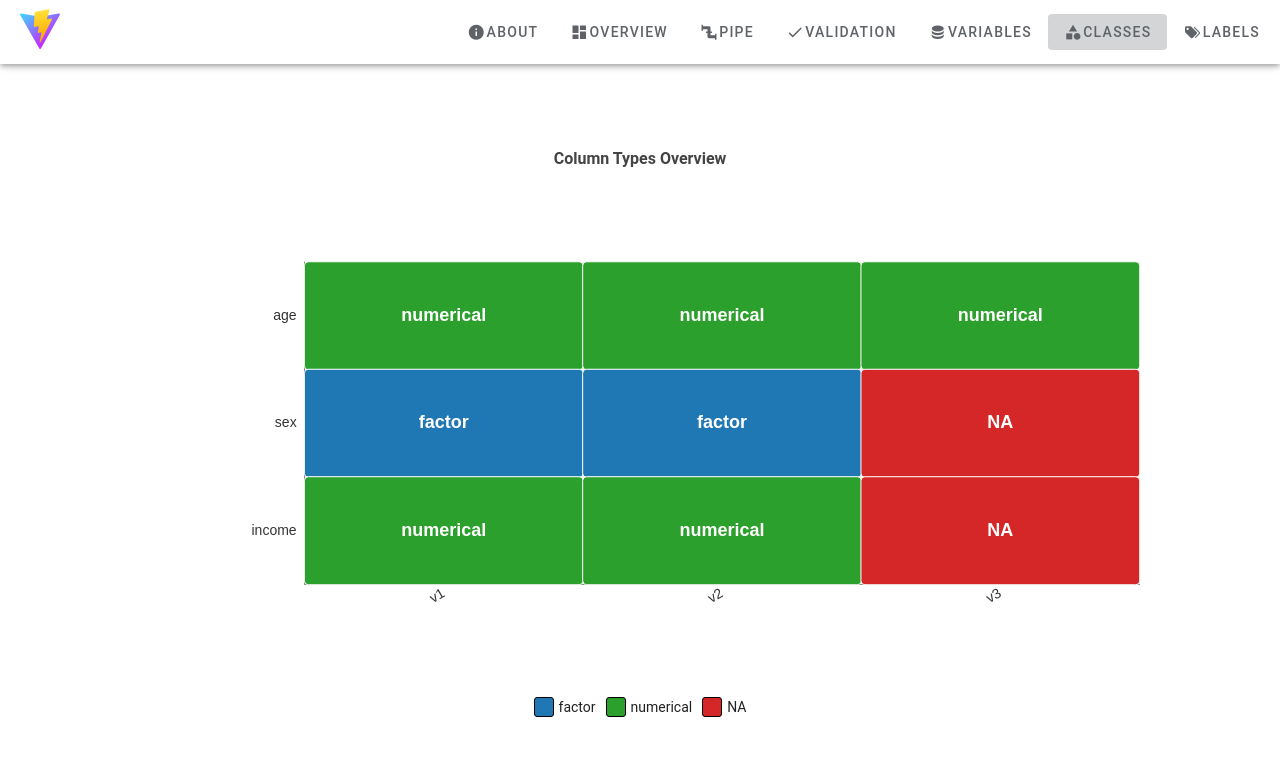
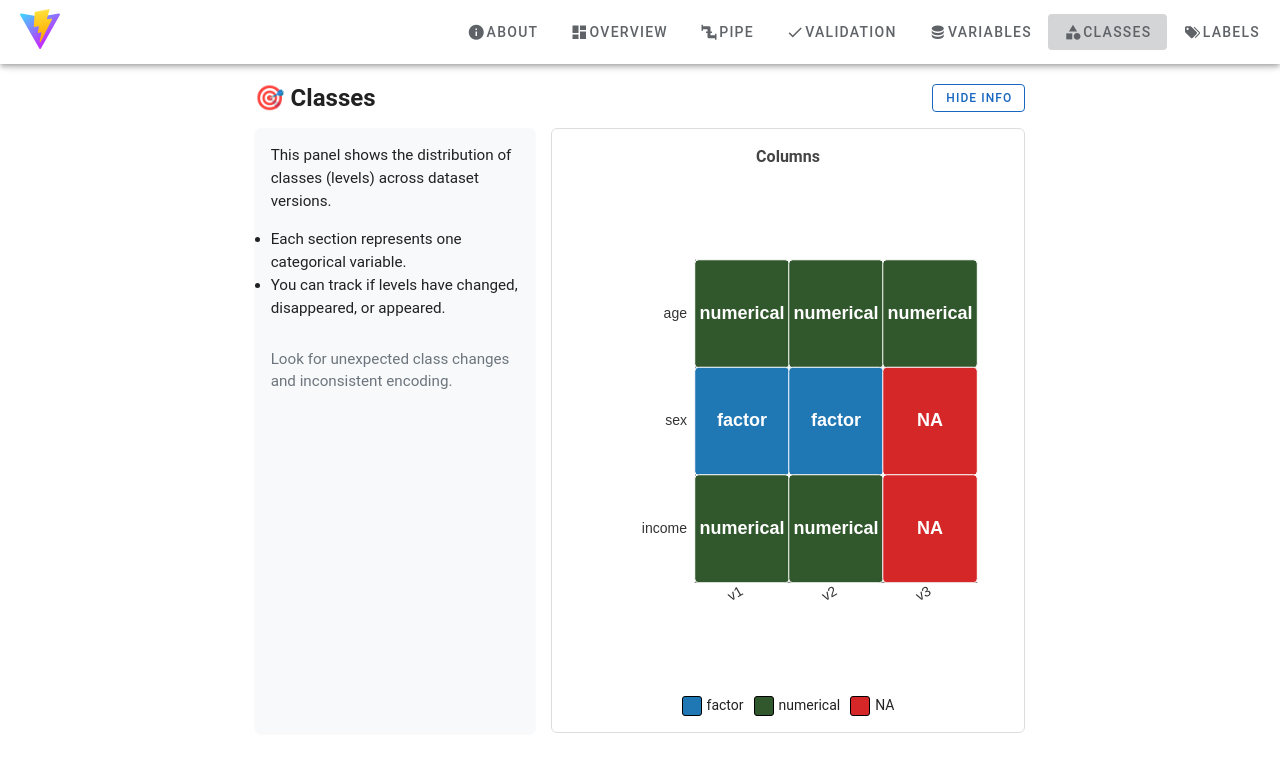
Before and after one commit to edgar-treischl/vuespectr, a Vue app: page /classes in a window 1280 px wide. Shown: the top 772 px of the page. Built offline with nearby package versions, Linux system fonts and the light colour scheme.

Commit message:
editing classes, add text to page

```diff
--- a/src/components/PlotClasses.vue
+++ b/src/components/PlotClasses.vue
@@ -1,6 +1,6 @@
 <template>
   <div class="heatmap-container">
-    <h4>Column Types Overview</h4>
+    <h4>Columns</h4>
     <div ref="chart" class="chart"></div>
 
     <!-- Legend -->
@@ -18,10 +18,12 @@
 </template>
 
 <script setup>
-import { ref, onMounted } from "vue";
+import { ref, onMounted, onBeforeUnmount } from "vue";
 import * as echarts from "echarts";
 
 const chart = ref(null);
+let chartInstance = null;
+let observer = null;
 
 const plotData = [
   { version: "v1", column_name: "age", type: "numerical" },
@@ -35,7 +37,7 @@ const plotData = [
 
 const typeColors = {
   factor: "#1f77b4",
-  numerical: "#2ca02c",
+  numerical: "#31572c",
   NA: "#d62728"
 };
 
@@ -47,7 +49,7 @@ const truncateText = (text, maxChars) => {
 };
 
 onMounted(() => {
-  const myChart = echarts.init(chart.value);
+  chartInstance = echarts.init(chart.value);
 
   const versions = [...new Set(plotData.map(d => d.version))];
   const columns = [...new Set(plotData.map(d => d.column_name))];
@@ -67,7 +69,7 @@ onMounted(() => {
       seriesData.push({
         value: [x, y, 1], // numeric value required
         itemStyle: { color: typeColors[type] },
-        labelText: type
+        labelText: type // store type for labels
       });
     });
   });
@@ -134,8 +136,18 @@ onMounted(() => {
     }
   };
 
-  myChart.setOption(option);
-  window.addEventListener("resize", () => myChart.resize());
+  chartInstance.setOption(option);
+
+  // ResizeObserver for sidebar toggle or container resize
+  observer = new ResizeObserver(() => {
+    chartInstance?.resize();
+  });
+  observer.observe(chart.value);
+});
+
+onBeforeUnmount(() => {
+  observer?.disconnect();
+  chartInstance?.dispose();
 });
 </script>
 
--- a/src/pages/Classes.vue
+++ b/src/pages/Classes.vue
@@ -1,22 +1,59 @@
 <template>
-  <v-container class="fill-height d-flex align-center justify-center">
-    <PlotClasses />
+  <v-container class="min-vh-100 pa-4">
+    <v-row justify="center">
+      <v-col cols="12" md="10" lg="8">
+        <SidebarLayout>
+          <!-- Header slot -->
+          <template #header>
+            <h2>🎯 Classes</h2>
+          </template>
+
+          <!-- Sidebar slot -->
+          <template #sidebar>
+            <div class="sidebar-content">
+              <p>
+                This panel shows the distribution of classes (levels) across dataset versions.
+              </p>
+
+              <ul>
+                <li>Each section represents one categorical variable.</li>
+                <li>You can track if levels have changed, disappeared, or appeared.</li>
+              </ul>
+
+              <p class="muted mt-3">
+                Look for unexpected class changes and inconsistent encoding.
+              </p>
+            </div>
+          </template>
+
+          <!-- Main content -->
+          <PlotClasses />
+        </SidebarLayout>
+      </v-col>
+    </v-row>
   </v-container>
 </template>
 
 <script setup>
+import SidebarLayout from "../components/SidebarLayout.vue";
 import PlotClasses from "@/components/PlotClasses.vue"
+
 </script>
 
 <style scoped>
-/* Ensure the full height of the viewport is used */
-.v-container {
-  height: 100vh;
-  max-height: 100vh;
-  overflow: hidden; /* Prevent unwanted scrolling issues */
+.sidebar-content {
+  display: flex;
+  flex-direction: column;
+  gap: 1rem;
+  font-size: 0.95rem;
+  line-height: 1.5;
 }
 
-.PlotClasses {
-  max-width: 100%; /* Ensure it doesn’t overflow horizontally */
+.muted {
+  color: #6c757d;
+}
+
+.mt-3 {
+  margin-top: 1rem;
 }
 </style>
--- a/src/pages/Test.vue
+++ b/src/pages/Test.vue
@@ -5,31 +5,29 @@
         <SidebarLayout>
           <!-- Header slot -->
           <template #header>
-            <h2>🎯 Variables</h2>
+            <h2>🎯 Classes</h2>
           </template>
 
           <!-- Sidebar slot -->
           <template #sidebar>
             <div class="sidebar-content">
               <p>
-                Which variables are included in the data? This view helps compare column presence across different dataset versions.
+                This panel shows the distribution of classes (levels) across dataset versions.
               </p>
 
               <ul>
-                <li>Each row represents a dataset version.</li>
-                <li>Each column represents a variable.</li>
-                <li>Green cells indicate presence; red indicate absence.</li>
-
+                <li>Each section represents one categorical variable.</li>
+                <li>You can track if levels have changed, disappeared, or appeared.</li>
               </ul>
 
               <p class="muted mt-3">
-                Use the plot to detect schema drift or inconsistencies over time.
+                Look for unexpected class changes and inconsistent encoding.
               </p>
             </div>
           </template>
 
           <!-- Main content -->
-          <PlotVariables />
+          <PlotClasses />
         </SidebarLayout>
       </v-col>
     </v-row>
@@ -38,7 +36,8 @@
 
 <script setup>
 import SidebarLayout from "../components/SidebarLayout.vue";
-import PlotVariables from "@/components/PlotVariables.vue"
+import PlotClasses from "@/components/PlotClasses.vue"
+
 </script>
 
 <style scoped>
```
